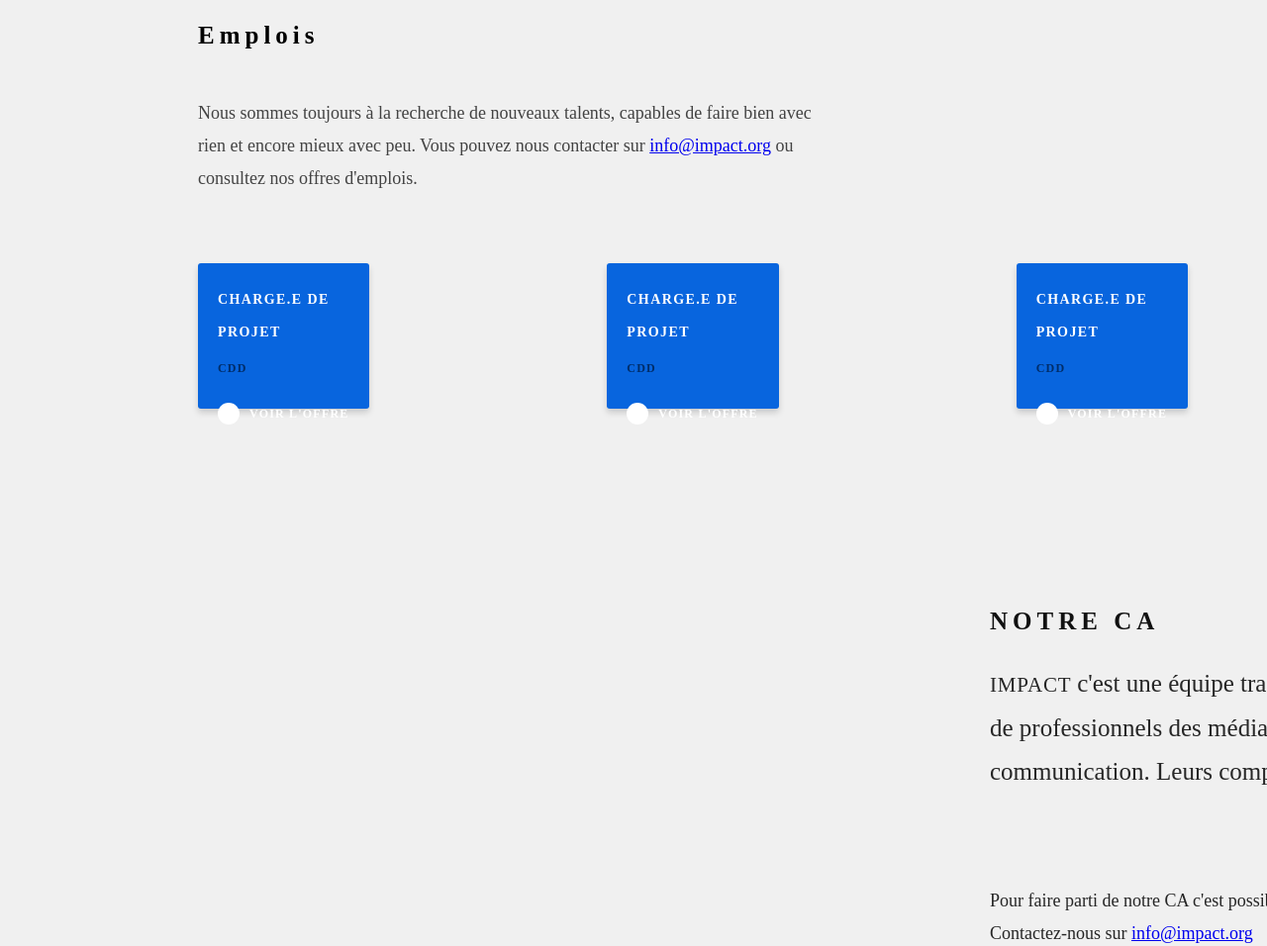
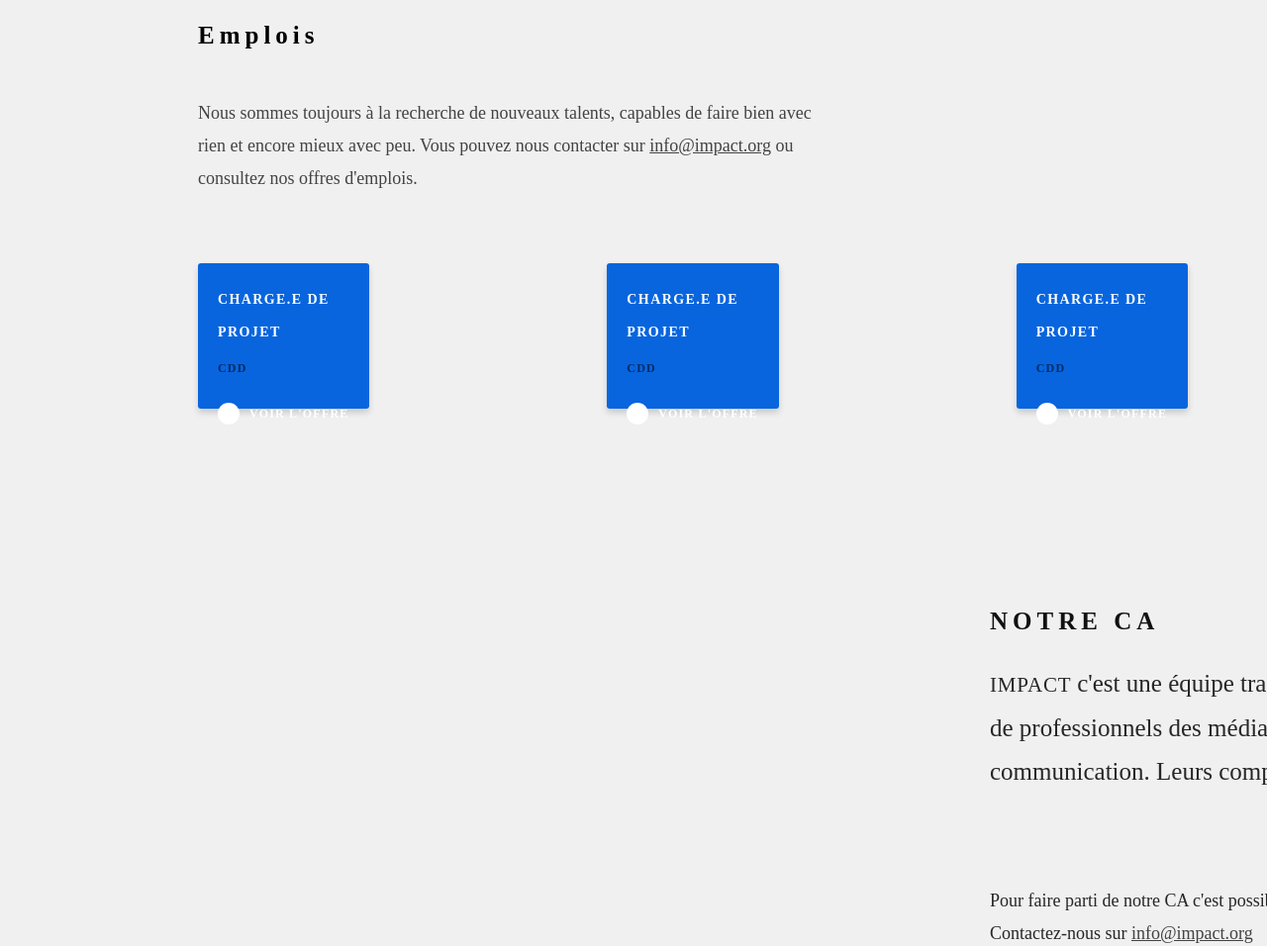
Before and after one commit to Luka2552/HomeWork9, a plain HTML site: page index.html in a window 1280 px wide. Shown: the part 20-976 px from the top of the page at 99% size. Drawn offline with Linux system fonts and the light colour scheme; a web font is replaced by a local one.

Commit message:
Changed the email color and outline

```diff
--- a/index.html
+++ b/index.html
@@ -20,7 +20,8 @@
       <div class="employees-text">
         Nous sommes toujours à la recherche de nouveaux talents, capables de
         faire bien avec rien et encore mieux avec peu. Vous pouvez nous
-        contacter sur <a href="mailto:info@impact.org">info@impact.org</a> ou
+        contacter sur
+        <a class="email" href="mailto:info@impact.org">info@impact.org</a> ou
         consultez nos offres d'emplois.
       </div>
       <div class="blue-rectangles">
@@ -60,7 +61,7 @@
       </div>
       <div class="team-contact">
         Pour faire parti de notre CA c'est possible ! Contactez-nous sur
-        <a href="mailto:info@impact.org">info@impact.org</a>
+        <a class="email" href="mailto:info@impact.org">info@impact.org</a>
       </div>
     </section>
     <section class="employee-pictures">
--- a/styles.css
+++ b/styles.css
@@ -190,8 +190,14 @@ body {
 
 .position {
   font-size: 18px;
-
   font: normal normal normal 20px/44px Tisa OT;
   color: rgba(38, 38, 38, 1);
   letter-spacing: 0.84px;
 }
+
+.email {
+  font: normal normal normal 18px/33px Tisa OT;
+  letter-spacing: 0px;
+  color: #434343;
+  opacity: 1;
+}
```
